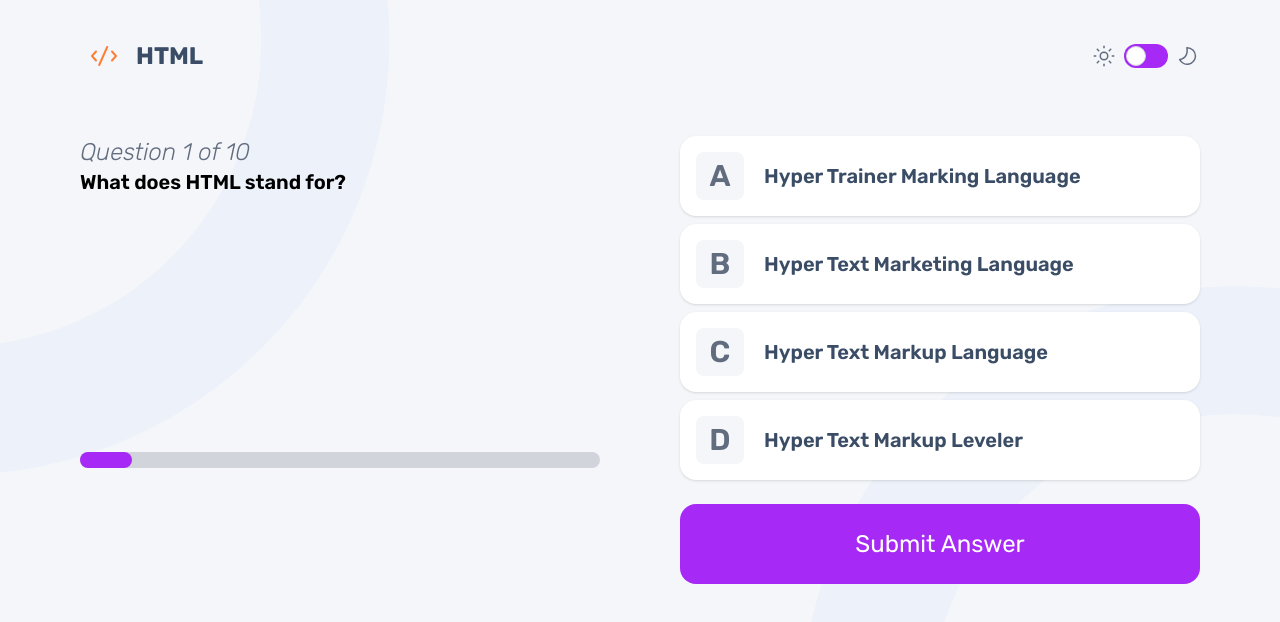
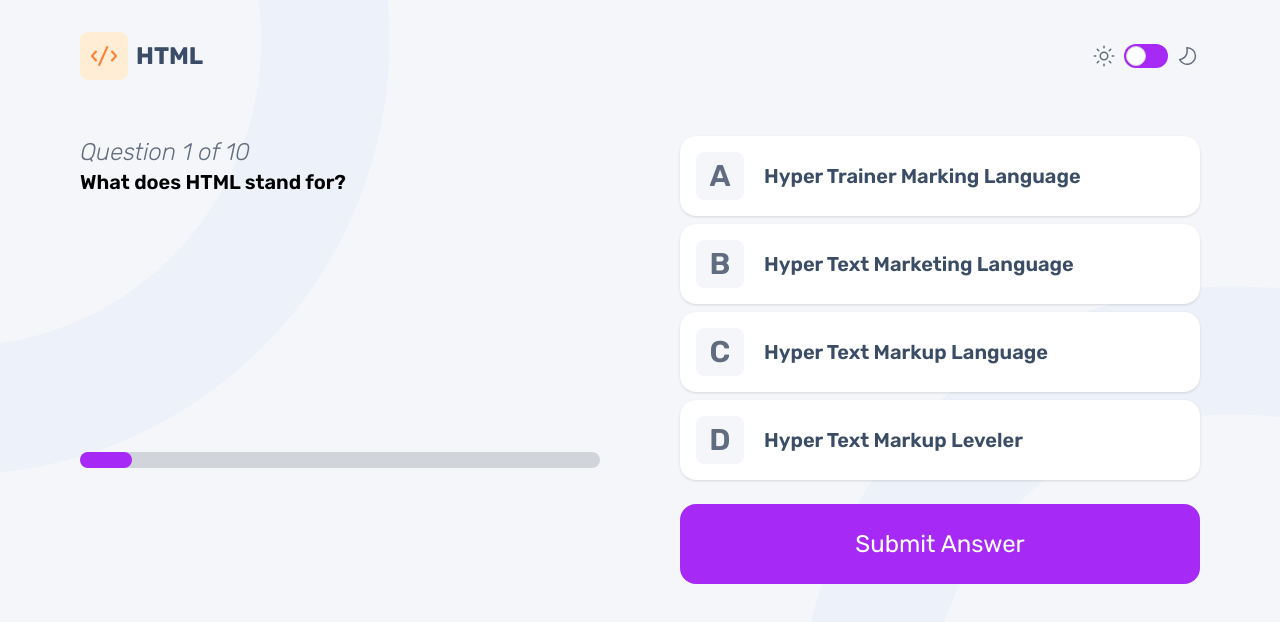
Before and after one commit to Tawphiq/frontend-quiz-app, a React (Vite) app: page / in a window 1280 px wide. Both pictures are taken after a click on the button "HTML". Shown: the top 622 px of the page. Built offline with nearby package versions, Linux system fonts and the light colour scheme; a web font is replaced by a local one.

Commit message:
"implemented dynamic icon bg on the header component"

```diff
--- a/src/components/Header.tsx
+++ b/src/components/Header.tsx
@@ -17,7 +17,12 @@ const Header: React.FC = () => {
       <div className="flex items-center">
         {currentQuiz && (
           <div className="flex items-center">
-            <div className={`w-8 h-8 md:w-12 md:h-12 grid justify-center items-center ${currentQuiz.icon} rounded-lg`}>
+            <div className={`w-8 h-8 md:w-12 md:h-12 grid justify-center items-center rounded-lg ${
+              currentQuiz.title === "HTML" ? 'bg-orange-100'
+              : currentQuiz.title === "CSS" ? 'bg-teal-100'
+              : currentQuiz.title === "JavaScript" ? 'bg-blue-100'
+              : 'bg-fuchsia-100'
+              }`}>
               <img src={currentQuiz.icon} alt={currentQuiz.title} className="w-8 h-8" />
             </div>
             <span className="font-bold text-dark dark:text-white text-xl md:text-2xl ml-2">{currentQuiz.title}</span>
```
